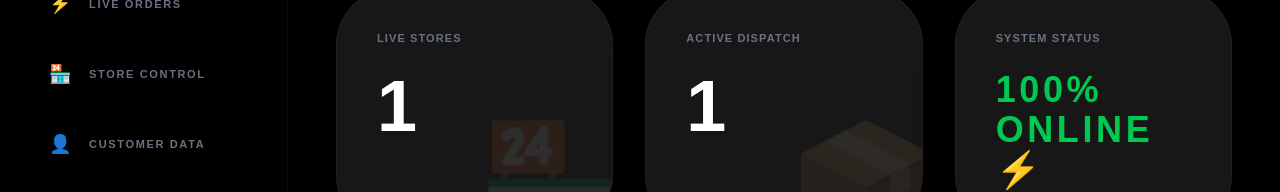
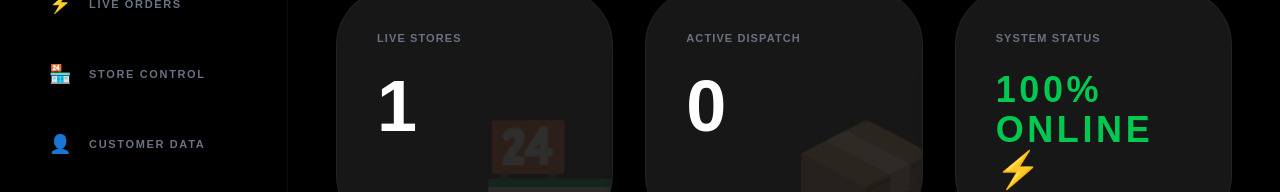
Before and after one commit to shinchanisnew3115-jpg/webfoo-mart, a Next.js app: page /admin in a window 1280 px wide. Shown: the part 233-425 px from the top of the page. Built offline with nearby package versions, Linux system fonts and the light colour scheme.

Commit message:
UI Final Fix

```diff
--- a/app/state/useStore.ts
+++ b/app/state/useStore.ts
@@ -1,6 +1,7 @@
 "use client"
 import { create } from 'zustand';
 
+// --- TYPES ---
 export interface Item {
   id: number;
   name: string;
@@ -26,22 +27,27 @@ export interface Order {
   time: string;
 }
 
+// --- INTERFACE (Isme saare missing functions hain) ---
 interface AppState {
   stores: Store[];
   cart: { item: Item; quantity: number }[];
   isLoggedIn: boolean;
   currentUser: { name: string; address: string } | null;
   orders: Order[];
+
+  // Basic Actions
   login: (name: string, address: string) => void;
   addToCart: (item: Item) => void;
   updateOrderStatus: (orderId: string, status: Order['status']) => void;
-  // --- ADMIN FUNCTIONS ADDED ---
+
+  // Admin Actions (Jo error de rahe the)
   addStore: (name: string) => void;
   addItem: (storeId: number, item: Omit<Item, 'id'>) => void;
   toggleStock: (storeId: number, itemId: number) => void;
   updateValue: (storeId: number, itemId: number, field: keyof Item, value: any) => void;
 }
 
+// --- STORE IMPLEMENTATION ---
 export const useStore = create<AppState>((set) => ({
   stores: [
     {
@@ -56,18 +62,7 @@ export const useStore = create<AppState>((set) => ({
   cart: [],
   isLoggedIn: false,
   currentUser: null,
-  orders: [
-    {
-      id: "WF-8821",
-      customer: "Vineet Kumar",
-      phone: "9876543210",
-      landmark: "Campus Gate",
-      items: ["Milk"],
-      amount: 33,
-      status: 'Pending',
-      time: "11:45 PM"
-    }
-  ],
+  orders: [],
 
   login: (name, address) => set({ isLoggedIn: true, currentUser: { name, address } }),
 
@@ -77,7 +72,7 @@ export const useStore = create<AppState>((set) => ({
     orders: state.orders.map(o => o.id === orderId ? { ...o, status } : o)
   })),
 
-  // --- ADMIN LOGIC IMPLEMENTATION ---
+  // Admin Logic
   addStore: (name) => set((state) => ({
     stores: [...state.stores, { id: Date.now(), name, items: [] }]
   })),
```
